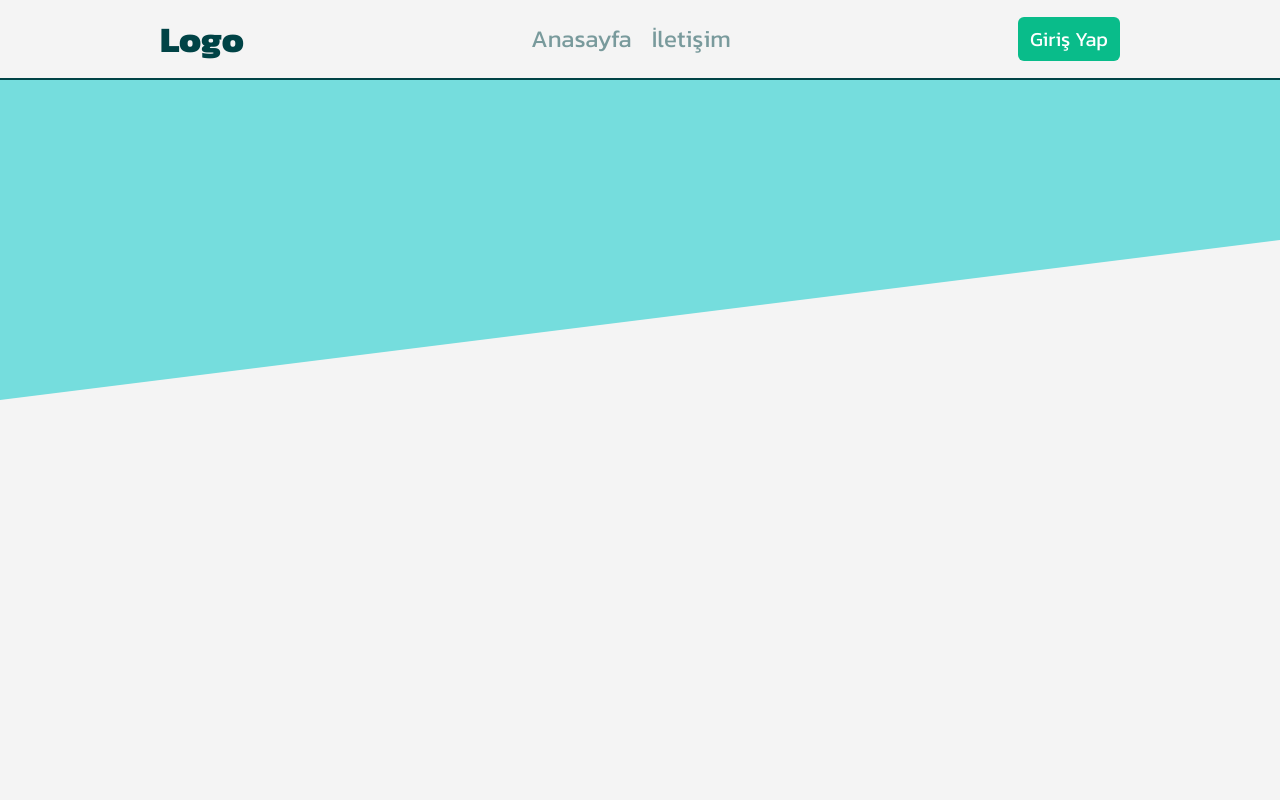
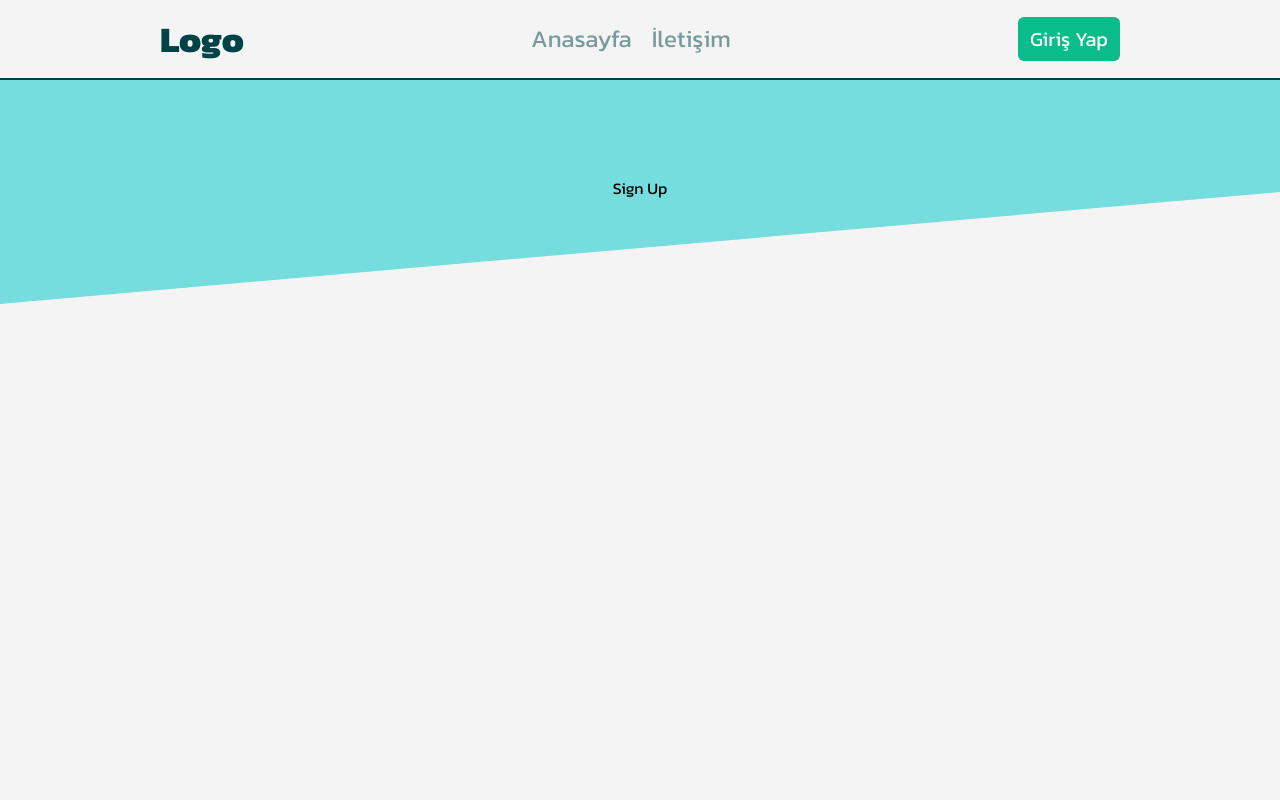
Before and after one commit to NNakreSS/next-url_shortener, a Next.js app: page /signup in a window 1280 px wide. Shown: the top 800 px of the page. Built offline with nearby package versions, Linux system fonts and the light colour scheme.

Commit message:
styles classes

```diff
--- a/src/app/(pages)/(loginpages)/layout.tsx
+++ b/src/app/(pages)/(loginpages)/layout.tsx
@@ -5,11 +5,11 @@ import "@/app/styles/loginpage.css";
 
 export default function Layout({ children }: { children: React.ReactNode }) {
   return (
-    <div className="container grid grid-cols-12 md:gap-x-5 m-auto">
+    <div className="container flex flex-col md:gap-x-5 m-auto min-h-screen">
       <Header />
-      <main className="col-span-full px-1 md:px-10 lg:px-40">
-        <div className="absolute top-0 right-0 w-full bg-light-aqua h-[40vh] mt-20 login-page-background"></div>
-        <div className="m-auto">{children}</div>
+      <main className="px-1 lg:px-40 grow relative h-full w-full">
+        <div className="absolute top-0 right-0 w-full bg-light-aqua h-56 login-page-background -z-50" />
+        {children}
       </main>
       <Footer />
     </div>
```
